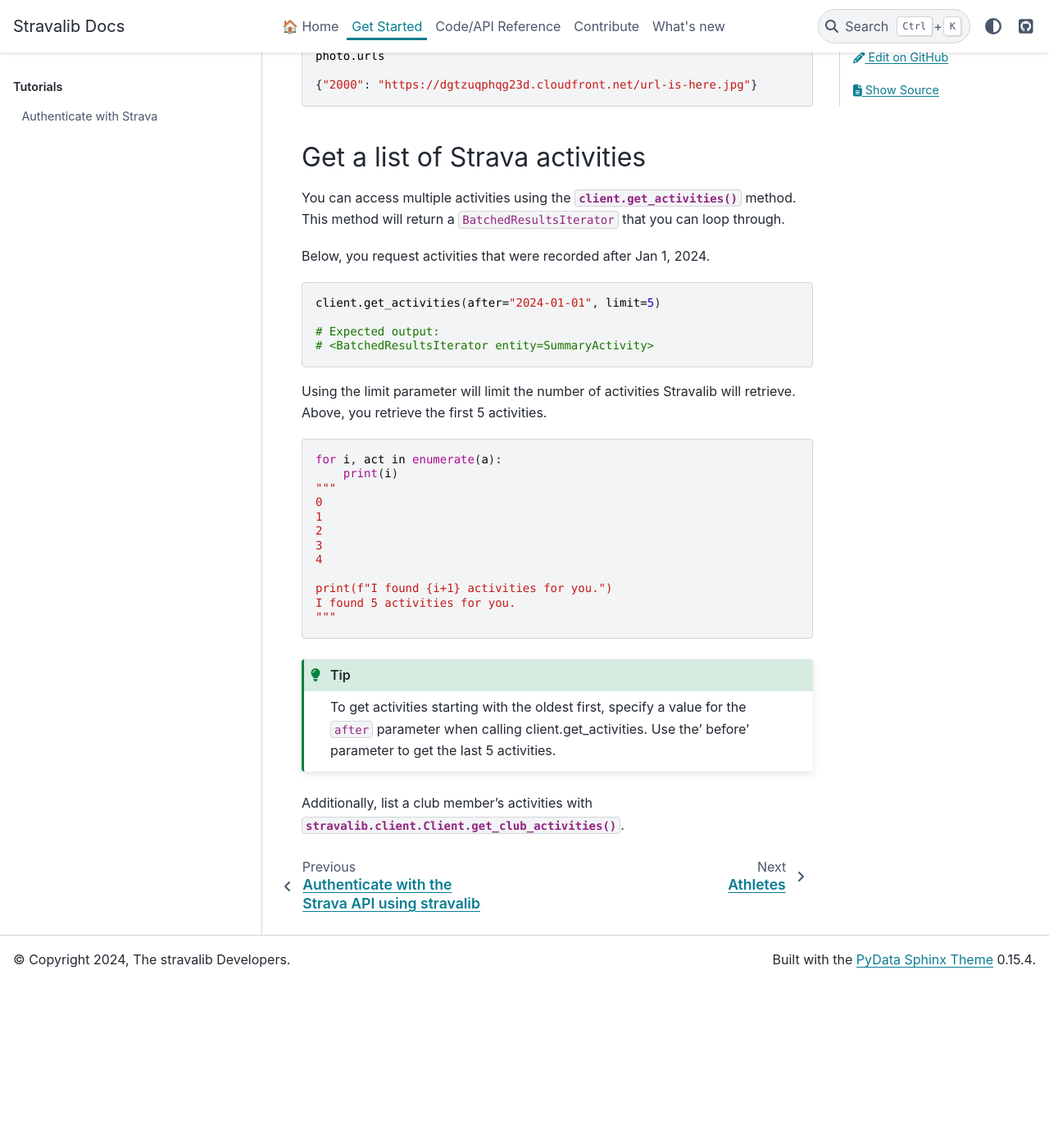
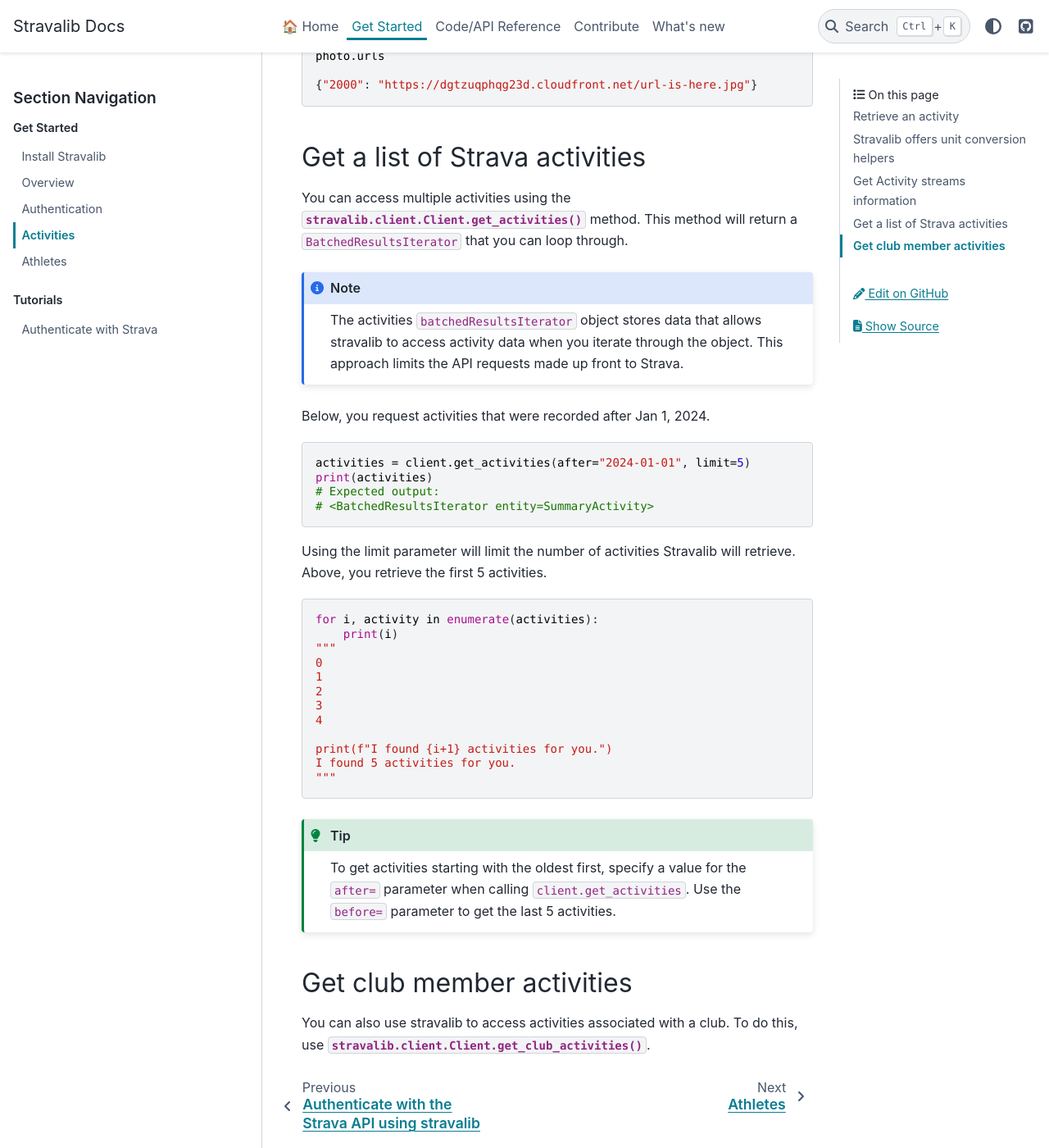
Before and after one commit to stravalib/stravalib, a Sphinx documentation site: the page built from docs/get-started/activities.md, in a window 1280 px wide and 1400 px high, scrolled down 5451 px. Shown: the whole window at 82% size. Built offline with Sphinx 7.4.7 and the PyData theme 0.15.4, drawn with Linux system fonts in a browser that asks for light colours; the version number could not be read and is left out; before the commit the page ends 6650 px from its top, so only the background shows below that; some of the changed text lies outside the part shown.

Commit message:
fix: clean up the bottom of the page

````diff
--- a/docs/conf.py
+++ b/docs/conf.py
@@ -113,6 +113,7 @@
     # "navbar_align": "left",  # [left, content, right] For testing that the navbar items align properly
     "github_url": "https://github.com/stravalib/stravalib",
     "footer_start": ["copyright"],
+    # https://pygments.org/styles/
     "pygments_light_style": "xcode",
     "pygments_dark_style": "github-dark",
     "announcement": "<a href='whats-new/stravalib-2.html'>Stravalib 2.x is out 🚀! Check out our migration guide for tips on changes from Stravalib V1!</a>",
--- a/docs/get-started/activities.md
+++ b/docs/get-started/activities.md
@@ -1,5 +1,5 @@
 (activities)=
-# Activities
+# Get Strava activity data
 
 This page overviews working with your Strava activity data using the stravalib Python library.
 
@@ -240,13 +240,17 @@
 
 ## Get a list of Strava activities
 
-You can access multiple activities using the {py:func}`client.get_activities` method. This method will return a `BatchedResultsIterator` that you can loop through.
+You can access multiple activities using the {py:func}`stravalib.client.Client.get_activities` method. This method will return a `BatchedResultsIterator` that you can loop through.
+
+:::{note}
+The activities `batchedResultsIterator` object stores data that allows stravalib to access activity data when you iterate through the object. This approach limits the API requests made up front to Strava.
+:::
 
 Below, you request activities that were recorded after Jan 1, 2024.
 
 ```python
-client.get_activities(after="2024-01-01", limit=5)
-
+activities = client.get_activities(after="2024-01-01", limit=5)
+print(activities)
 # Expected output:
 # <BatchedResultsIterator entity=SummaryActivity>
 ```
@@ -255,7 +259,7 @@
 Stravalib will retrieve. Above, you retrieve the first 5 activities.
 
 ```python
-for i, act in enumerate(a):
+for i, activity in enumerate(activities):
     print(i)
 """
 0
@@ -270,17 +274,17 @@
 ```
 
 :::{tip}
-To get activities starting with the oldest first, specify a value for the `after` parameter when calling client.get_activities. Use the' before' parameter to get the last 5 activities.
+To get activities starting with the oldest first, specify a value for the `after=` parameter when calling `client.get_activities`. Use the `before=` parameter to get the last 5 activities.
 :::
 
-Additionally, list a club member's activities with
-{py:func}`stravalib.client.Client.get_club_activities`.
+## Get club member activities
 
-<!--
-Manage Activities
-=================
-(TODO)
+You can also use stravalib to access activities associated with a club. To do this, use {py:func}`stravalib.client.Client.get_club_activities`.
 
+<!-- (TODO)
+## Create and update activities
+
+I think this should be a new page on updating and creating activities.
 =============== ================================================
 method           doc
 =============== ================================================
````
